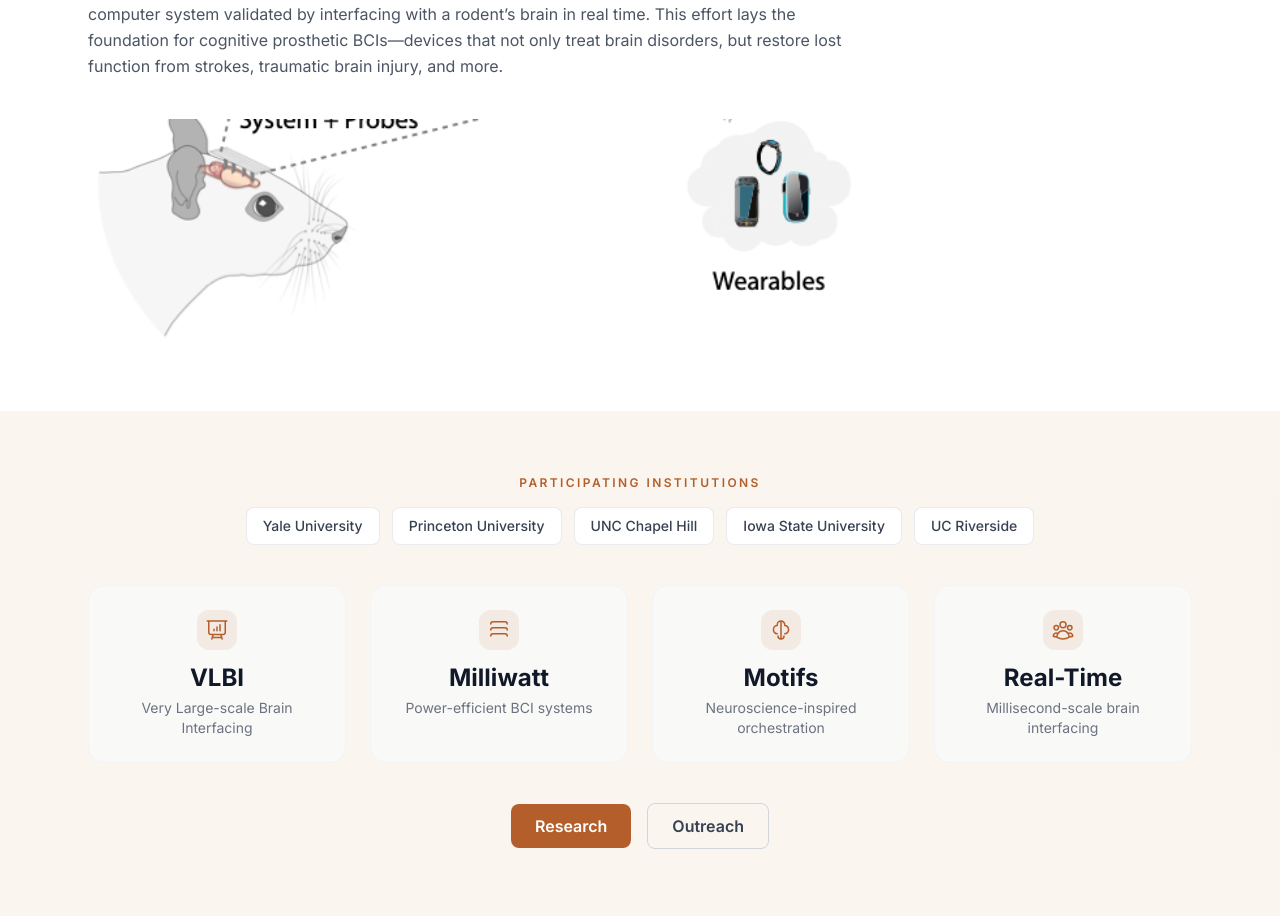
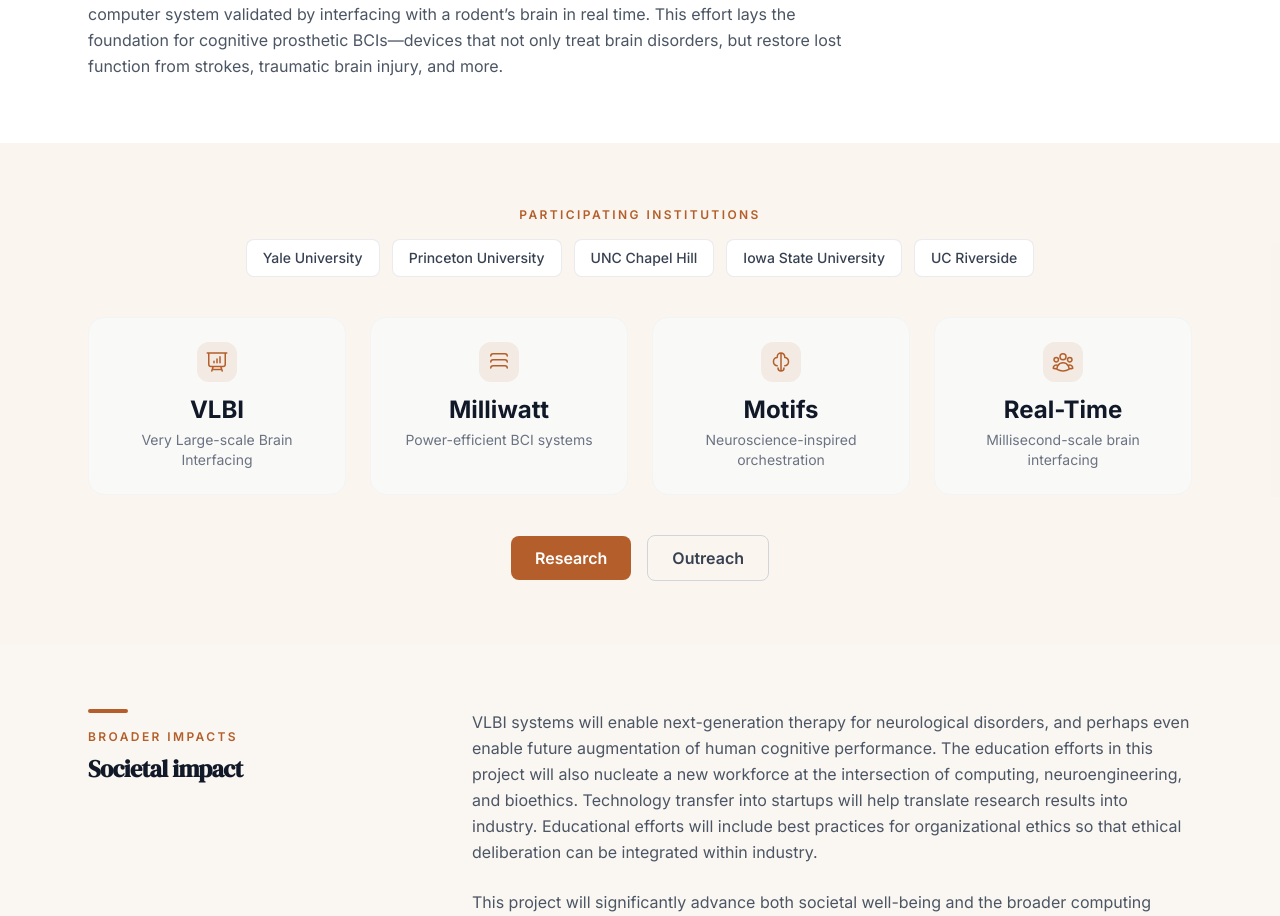
Before and after one commit to Gimmick12-DYY/Acorn-Web, a Next.js app in the folder apps/web/: page /about in a window 1280 px wide. Shown: the part 2044-2960 px from the top of the page. Built offline with nearby package versions, Linux system fonts and the light colour scheme.

Commit message:
Fix- size bug

```diff
--- a/apps/web/app/about/page.tsx
+++ b/apps/web/app/about/page.tsx
@@ -1,7 +1,7 @@
 import React from 'react';
 import Link from 'next/link';
 import { CapabilityGrid, PageHeader } from '../../components';
-import { aboutBrainImage, rodentValidationImage } from '../../content/images';
+import { aboutBrainImage } from '../../content/images';
 import { broaderImpacts, institutions, overview, projectKeywords, vision } from '../../content/site';
 
 export const metadata = {
@@ -55,16 +55,6 @@
             {vision.paragraphs.map((paragraph) => (
               <p key={paragraph.slice(0, 40)}>{paragraph}</p>
             ))}
-          </div>
-          <div className="max-w-3xl">
-            <img
-              src={rodentValidationImage}
-              alt="Acorn rodent brain interfacing — implantable system and probes with wearables"
-              width={589}
-              height={175}
-              className="mt-10 block w-full h-auto border-0"
-              loading="lazy"
-            />
           </div>
         </div>
       </section>
--- a/apps/web/content/images.ts
+++ b/apps/web/content/images.ts
@@ -3,8 +3,6 @@
 export const heroImage = '/images/hero-brain.jpg';
 
 export const aboutBrainImage = '/images/about-brain.jpg';
-
-export const rodentValidationImage = '/images/rodent-validation.png';
 
 export const overviewPanels = [
   {
```
